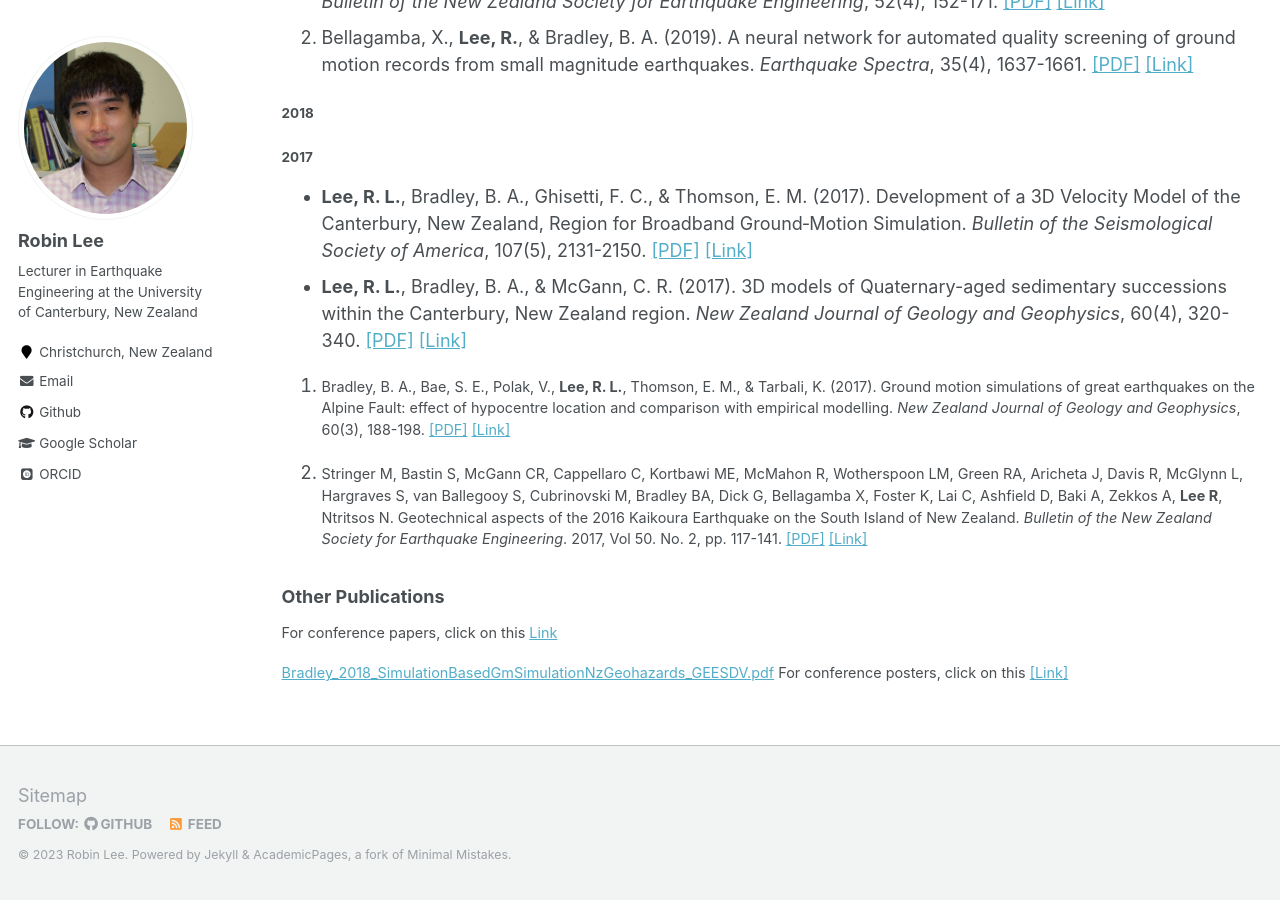
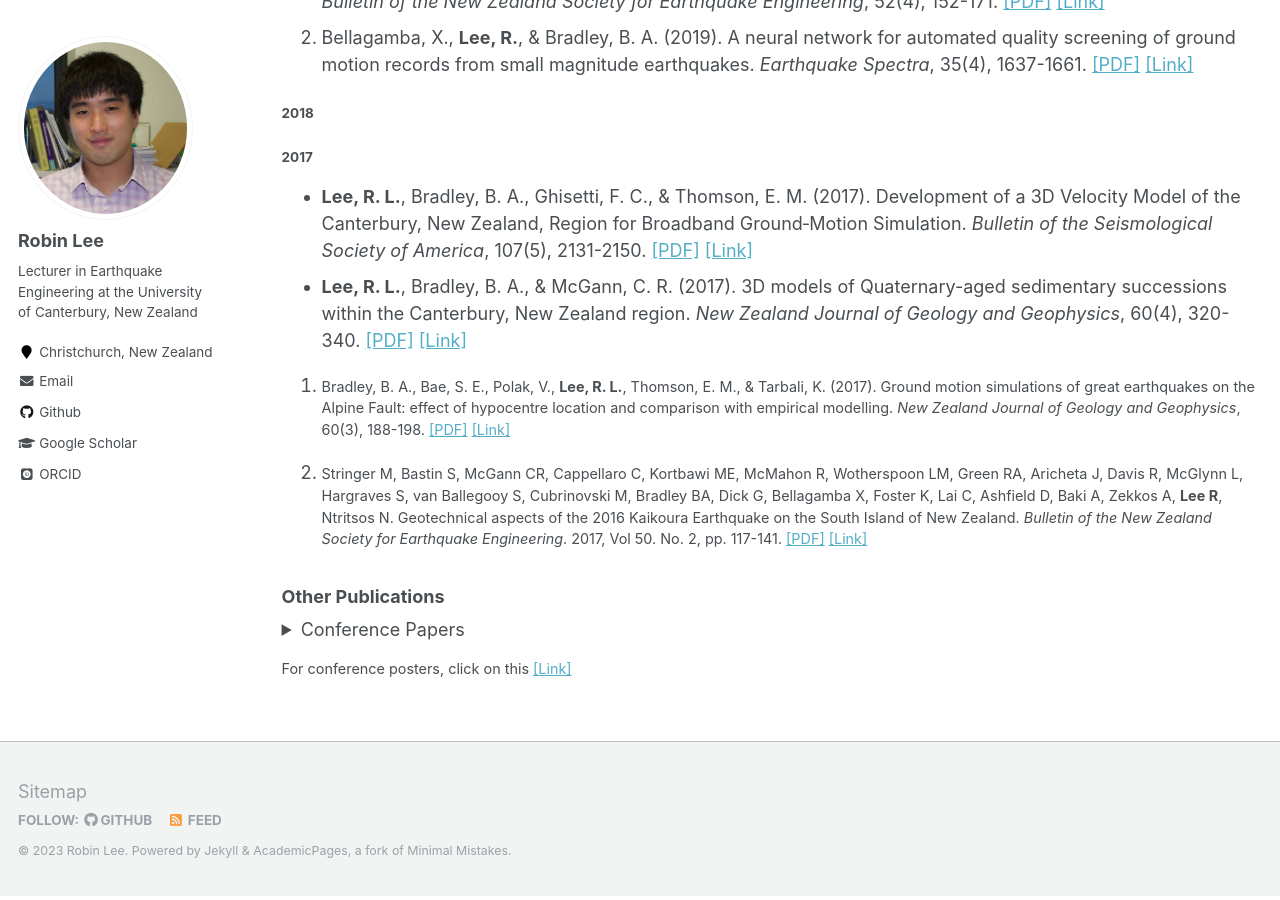
Before and after one commit to snoosie/snoosie.github.io, a Jekyll site: the page built from _pages/publications.md, in a window 1280 px wide and 900 px high, scrolled down 1000 px. Built offline with Jekyll 4.4.1, drawn with Linux system fonts in a browser that asks for light colours; some web fonts are replaced.

Commit message:
conference papers

```diff
--- a/_pages/publications.md
+++ b/_pages/publications.md
@@ -39,10 +39,35 @@ author_profile: true
 
 4. Stringer M, Bastin S, McGann CR, Cappellaro C, Kortbawi ME, McMahon R, Wotherspoon LM, Green RA, Aricheta J, Davis R, McGlynn L, Hargraves S, van Ballegooy S, Cubrinovski M, Bradley BA, Dick G, Bellagamba X, Foster K, Lai C, Ashfield D, Baki A, Zekkos A, **Lee R**, Ntritsos N. Geotechnical aspects of the 2016 Kaikoura Earthquake on the South Island of New Zealand.  *Bulletin of the New Zealand Society for Earthquake Engineering*. 2017, Vol 50. No. 2, pp. 117-141. [[PDF]](https://lee-robin.github.io/files/Journal/Stringer_2017_GeotechnicalAspectsKaikoura_BNZSEE.pdf) [[Link]](https://doi.org/10.5459/bnzsee.50.2.117-141)
 
-
 ### Other Publications
 
-For conference papers, click on this <a href="https://github.com/lee-robin/lee-robin.github.io/tree/master/files/ConferencePapers" target="_blank">Link</a>
+<details>
+    <summary>Conference Papers</summary>
+    - <a href="/files/ConferencePapers/Bradley_2018_SimulationBasedGmSimulationNzGeohazards_GEESDV.pdf" target="_blank"></a>
+    - <a href="/files/ConferencePapers/Bradley_2020_Cybershake19p5_NZSEE.pdf" target="_blank"></a>
+    - <a href="/files/ConferencePapers/Hutchinson_2021_ProgressOnNzgmdbNshm_NZSEE.pdf" target="_blank"></a>
+    - <a href="/files/ConferencePapers/Hutchinson_2022_2021NZgroundmotiondatabase_NZSEE.pdf" target="_blank"></a>
+    - <a href="/files/ConferencePapers/Kaiser_2016_GeoNetStationSiteCharacterization2015Update_NZSEE.pdf" target="_blank"></a>
+    - <a href="/files/ConferencePapers/Kaiser_2021_WellingtonBasinUpdatePresentation_NZSEE.pdf" target="_blank"></a>
+    - <a href="/files/ConferencePapers/Lee_2013_VerticalGroundMotionsCanterburyEarthquakes_NZSEE.pdf" target="_blank"></a>
+    - <a href="/files/ConferencePapers/Lee_2014_OngoingDevelopmentCanterbury3DVelocityModel_NZSEE.pdf" target="_blank"></a>
+    - <a href="/files/ConferencePapers/Lee_2015_3DgeologyBasedVelocityModelCanterbury_NZSEE.pdf" target="_blank"></a>
+    - <a href="/files/ConferencePapers/Lee_2018_GmSimValidationCanterbury_NZSEE.pdf" target="_blank"></a>
+    - <a href="/files/ConferencePapers/Lee_2018_ValidationGmCanterburySmallMw_GEESDV.pdf" target="_blank"></a>
+    - <a href="/files/ConferencePapers/Lee_2019_TowardNzWideValidationBroadbandGmSim_PCEE.pdf" target="_blank"></a>
+    - <a href="/files/ConferencePapers/Lee_2020_SourceModellingConsiderationsGmSimValidation_NZSEE.pdf" target="_blank"></a>
+    - <a href="/files/ConferencePapers/Lee_2021_GmSimValidationModerateMagNzEvents_NZSEE.pdf" target="_blank"></a>
+    - <a href="/files/ConferencePapers/Lee_2022_EvaluationGmmsNzDatabase_NZSEE.pdf" target="_blank"></a>
+    - <a href="/files/ConferencePapers/Loghman_2021_ValidationGmSimulationsComplexStructuralResponse_NZSEE.pdf" target="_blank"></a>
+    - <a href="/files/ConferencePapers/Neill_2019_ParameterUncertaintySensitivityAnalysis22Feb2011Eq_PCEE.pdf" target="_blank"></a>
+    - <a href="/files/ConferencePapers/Neill_2021_GmSimValidationWUncertaintiesSmallMagCanterburyStudy_NZSEE.pdf" target="_blank"></a>
+    - <a href="/files/ConferencePapers/Nguyen_2021_FullWaveformTomographySthIslandNz_NZSEE.pdf" target="_blank"></a>
+    - <a href="/files/ConferencePapers/Tarbali_2019_Cybershakev18p5NzPsha_7ICEGE.pdf" target="_blank"></a>
+    - <a href="/files/ConferencePapers/Tarbali_2019_Cybershakev18p5_PCEE.pdf" target="_blank"></a>
 
-[Bradley_2018_SimulationBasedGmSimulationNzGeohazards_GEESDV.pdf](/files/ConferencePapers/Bradley_2018_SimulationBasedGmSimulationNzGeohazards_GEESDV.pdf)
+
+</details>
+
+
+
 For conference posters, click on this [[Link]](https://github.com/lee-robin/lee-robin.github.io/tree/master/files/ConferencePosters)
```
